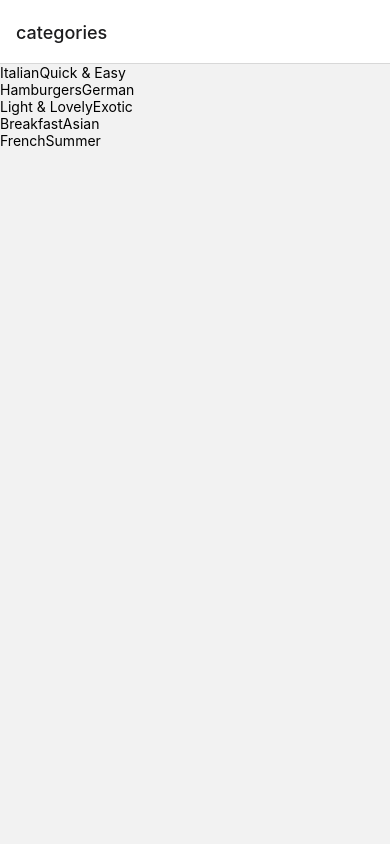
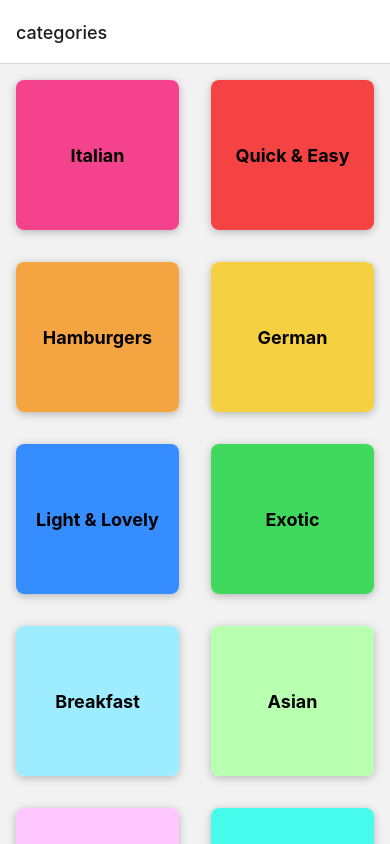
Before and after one commit to xianlinbox/meals, a React Native app: screen /categories in a window 390 px wide. Built offline with nearby package versions, Linux system fonts and the light colour scheme.

Commit message:
add style for category gridn

```diff
--- a/category/categories.js
+++ b/category/categories.js
@@ -3,12 +3,13 @@ import { CATEGORIES } from "../models/dummy-data";
 import CategoryTile from "./components/category-tile";
 
 function CategoryScreen() {
+  function showMeals() {}
   return (
     <FlatList
       data={CATEGORIES}
       keyExtractor={(item) => item.id}
       renderItem={(itemData) => {
-        return <CategoryTile title={itemData.item.title} color={itemData.item.color} />;
+        return <CategoryTile title={itemData.item.title} color={itemData.item.color} onPress={showMeals} />;
       }}
       numColumns={2}
     />
--- a/category/components/category-tile.js
+++ b/category/components/category-tile.js
@@ -1,6 +1,44 @@
-import { Text } from "react-native";
-function CategoryTile({ title, color }) {
-  return <Text>{title}</Text>;
+import { Pressable, Text, View, StyleSheet, Platform } from "react-native";
+function CategoryTile({ title, color, onPress }) {
+  return (
+    <View style={styles.categoryTile}>
+      <Pressable
+        style={({ pressed }) => (pressed ? [styles.pressable, styles.pressed] : styles.pressable)}
+        onPress={onPress}
+      >
+        <View style={[styles.innerContainer, { backgroundColor: color }]}>
+          <Text style={styles.text}>{title}</Text>
+        </View>
+      </Pressable>
+    </View>
+  );
 }
 
 export default CategoryTile;
+
+const styles = StyleSheet.create({
+  categoryTile: {
+    flex: 1,
+    margin: 16,
+    height: 150,
+    borderRadius: 8,
+    elevation: 4,
+    backgroundColor: "white",
+    shadowColor: "black",
+    shadowOpacity: 0.25,
+    shadowOffset: { width: 0, height: 2 },
+    shadowRadius: 8,
+    overflow: Platform.OS === "android" ? "hidden" : "visible",
+  },
+  pressable: {
+    flex: 1,
+  },
+  pressed: {
+    opacity: 0.5,
+  },
+  innerContainer: { flex: 1, padding: 16, borderRadius: 8, justifyContent: "center", alignItems: "center" },
+  text: {
+    fontWeight: "bold",
+    fontSize: 18,
+  },
+});
```
